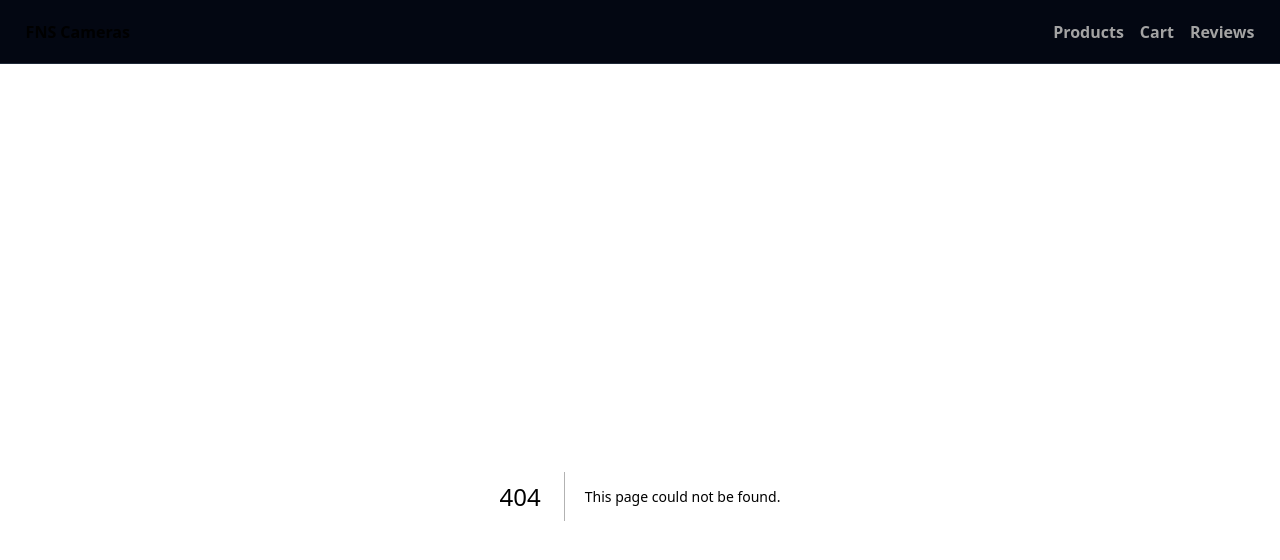
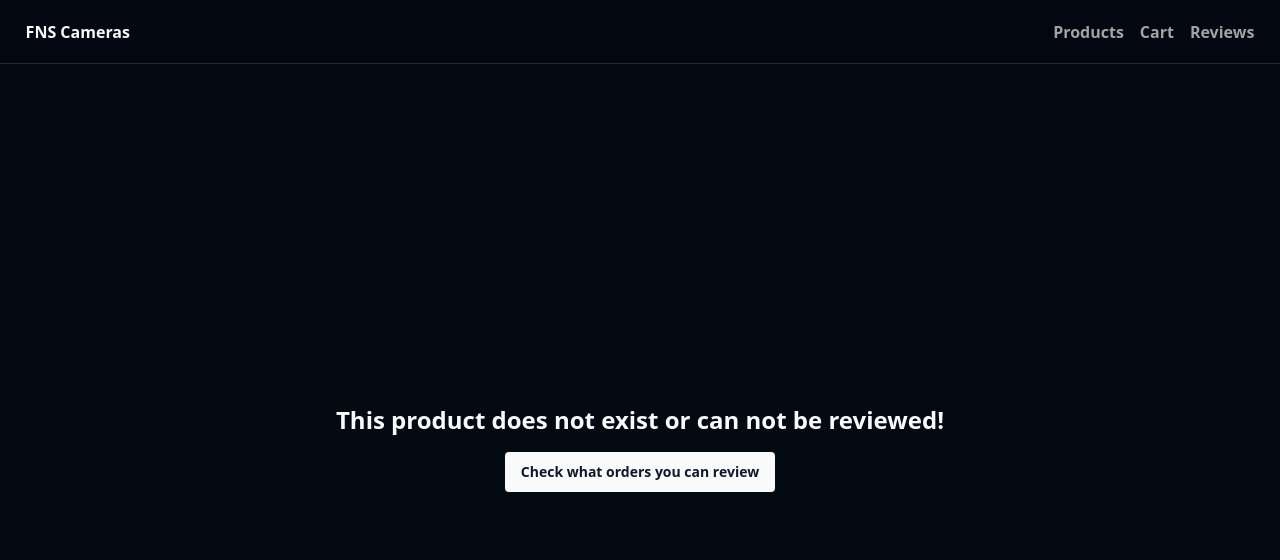
Before and after one commit to infuriating/de_verzamelaar, a Next.js app: page /reviews/1 in a window 1280 px wide. Before the commit this address had no page. Shown: the top 560 px of the page. Built offline with nearby package versions, Linux system fonts and the light colour scheme; no server answers; the database is empty.

Commit message:
moved PostAReview page +dynamic routing

```diff
--- a/src/app/(pages)/(reviews)/post-a-review/page.tsx
+++ /dev/null
@@ -1,12 +0,0 @@
-import PostAReview from "@/components/PostAReview";
-import React from "react";
-
-export default function page() {
-  return (
-    <>
-      <div className="flex justify-center items-center w-full">
-        <PostAReview />
-      </div>
-    </>
-  );
-}
--- /dev/null
+++ b/src/app/(pages)/(reviews)/reviews/[reviewId]/page.tsx
@@ -0,0 +1,44 @@
+import PostAReview from "@/components/PostAReview";
+import GetAllProducts from "@/lib/PrismaFunctions/GetAllProducts";
+import Link from "next/link";
+import React from "react";
+import { Button } from "@/components/ui/button";
+
+export default async function page({
+  params,
+}: {
+  params: { reviewId: string };
+}) {
+  const products = await GetAllProducts();
+  const product = params.reviewId.replace("%20", " ");
+
+  const isReviewIdValid = products.some((p) => p.name === product);
+
+  if (!isReviewIdValid) {
+    return (
+      <>
+        <div className="h-minusheader flex flex-col justify-center items-center w-full">
+          <p className="text-2xl font-semibold">
+            This product does not exist or can not be reviewed!
+          </p>
+          <Link
+            href={"/reviewable-orders"}
+            className="flex pt-4 w-full justify-center items-center"
+          >
+            <Button className="rounded-[.25rem] font-semibold">
+              Check what orders you can review
+            </Button>
+          </Link>
+        </div>
+      </>
+    );
+  }
+
+  return (
+    <>
+      <div className="flex justify-center items-center w-full">
+        <PostAReview product={product} />
+      </div>
+    </>
+  );
+}
```
